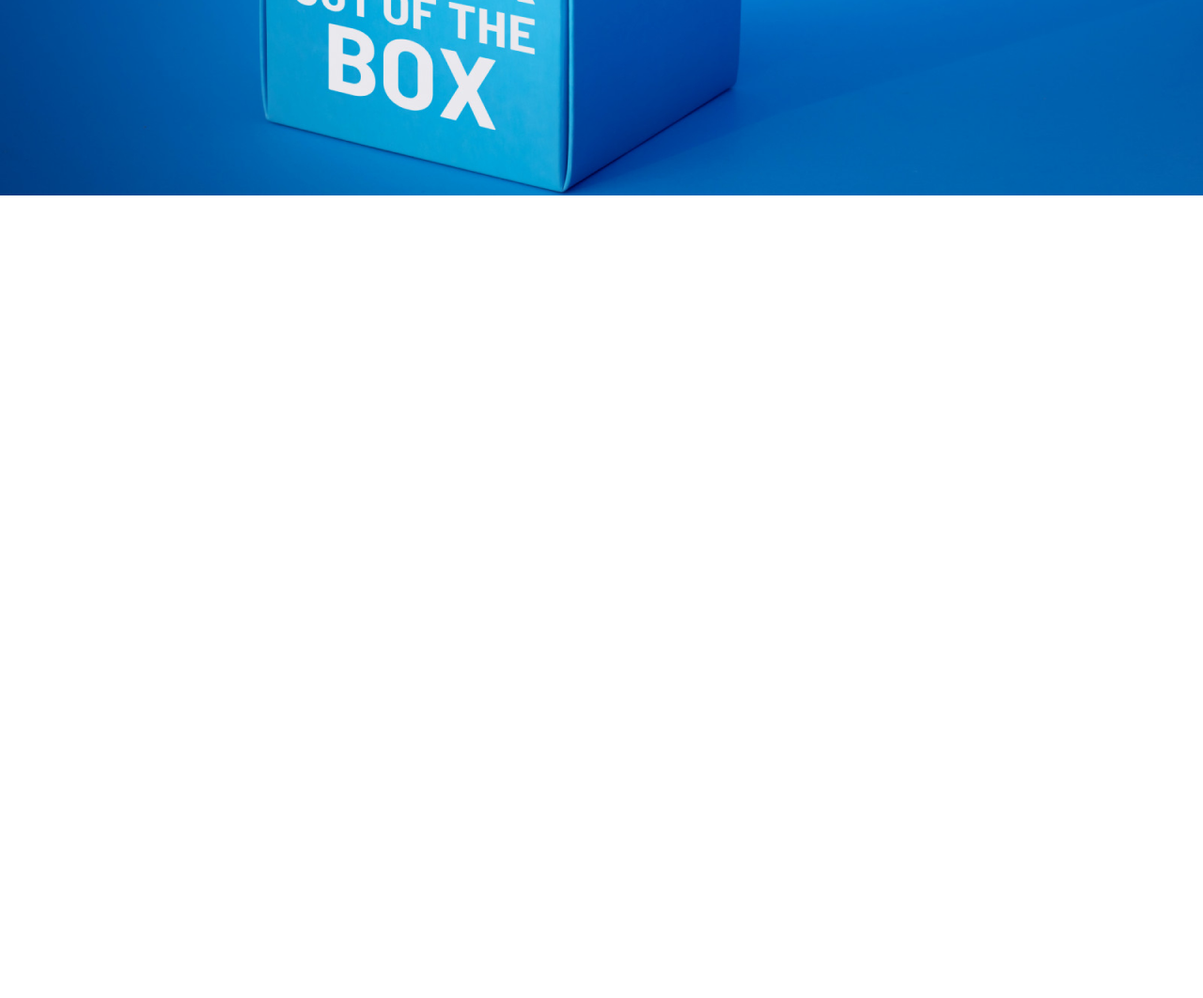
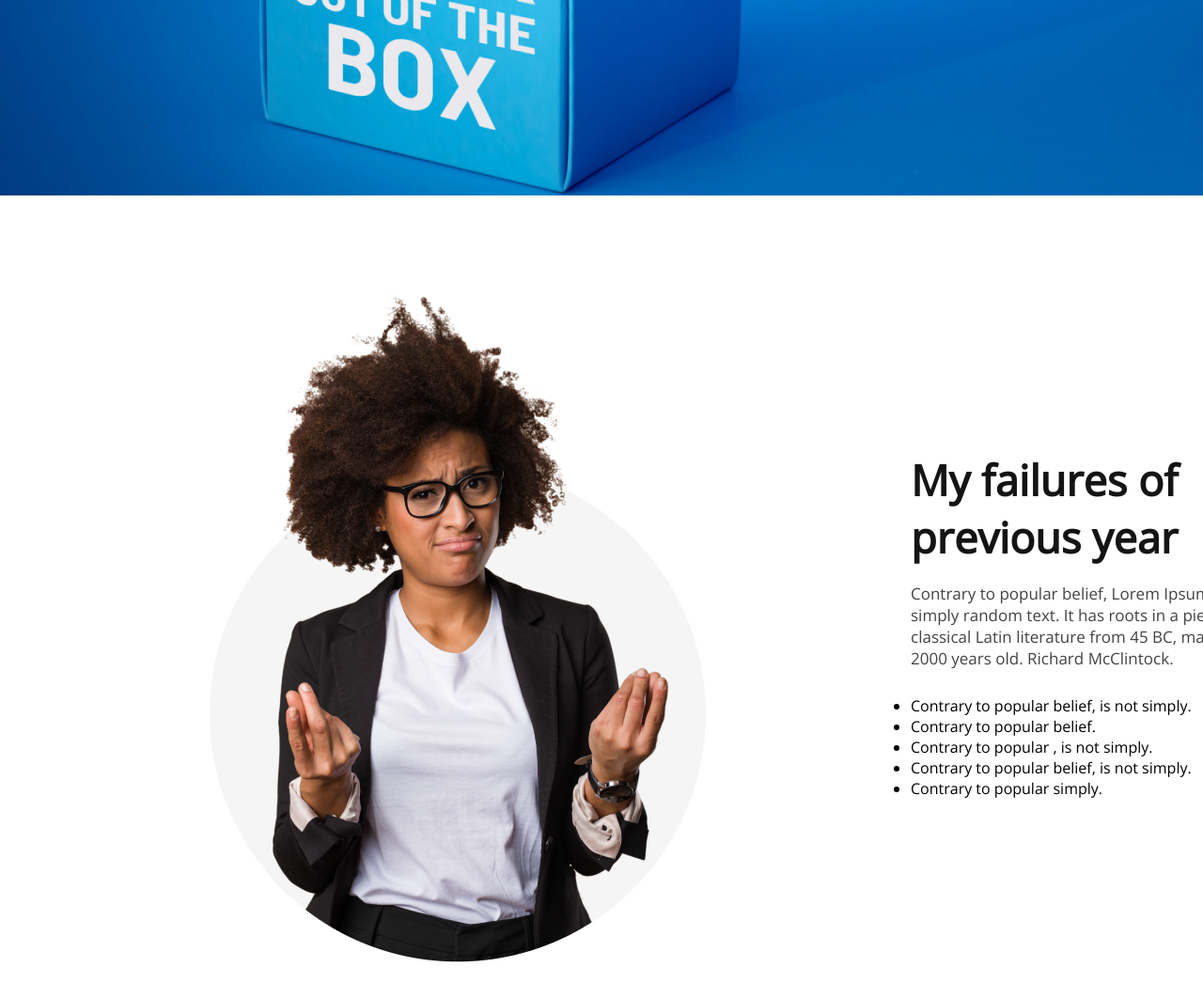
Before and after one commit to abdur-rahman-rubel/my-first-assignment, a plain HTML site: page index.html in a window 1280 px wide. Shown: the part 600-1662 px from the top of the page at 94% size. Before the commit the page ends 900 px from the top, so only its background shows below. Drawn offline with nearby package versions, Linux system fonts and the light colour scheme.

Commit message:
failures-section

```diff
--- a/index.html
+++ b/index.html
@@ -15,8 +15,26 @@
         <h1 class="main-heading">All Thinks Are Possible If You believe</h1>
         <p class="banner-des">There are many variations of passages of Lorem Ipsum available, but the majority have suffered alteration in some form, by injected humour, or randomised words</p>
         <button class="contact-btn">Contact Us</button>
+    </header>
 
+    <!-- failures section -->
+    <main>
+        <div class="fail">
+            <div class="image">
+                <img src="images/person.png" alt="">
+            </div>
+            <div class="fail-text">
+                <h3 class="fail-heading"><strong>My failures of previous year</strong></h3>
+                <p class="fail-des">Contrary to popular belief, Lorem Ipsum is not simply random text. It has roots in a piece of classical Latin literature from 45 BC, making it over 2000 years old. Richard McClintock.</p>
+                <ul class="points">
+                    <li>Contrary to popular belief, is not simply.</li>
+                    <li>Contrary to popular belief.</li>
+                    <li>Contrary to popular , is not simply.</li>
+                    <li>Contrary to popular belief, is not simply.</li>
+                    <li>Contrary to popular simply.</li>
+            </div>
+            </div>
 
-    </header>
+    </main>
 </body>
 </html>
--- a/styles/style.css
+++ b/styles/style.css
@@ -3,6 +3,7 @@
     margin: 0;
     padding: 0;
 }
+/* banner section */
 .banner{
     padding-left: 900px;
     padding-top: 100px;
@@ -43,3 +44,33 @@
     height: 64px;
     text-align: right;
 }
+
+
+/* failures section */
+.fail{
+    width: 1800px;
+    margin-top: 0;
+    align-items: center;
+    padding-left: 200px;
+    padding-bottom: 150px;
+    gap: 200px;
+    display: flex;
+
+}
+.fail-heading{
+    color: #151414;
+    font-size: 45px;
+    width: 310px;
+    height: 100px;
+    margin-bottom: 40px;
+}
+.fail-des{
+    margin-bottom: 20px;
+    color: #444343;
+    font-size: 17px;
+    width: 420px;
+    height: 100px;
+}
+.pints{
+    list-style: square inside;
+}
```
